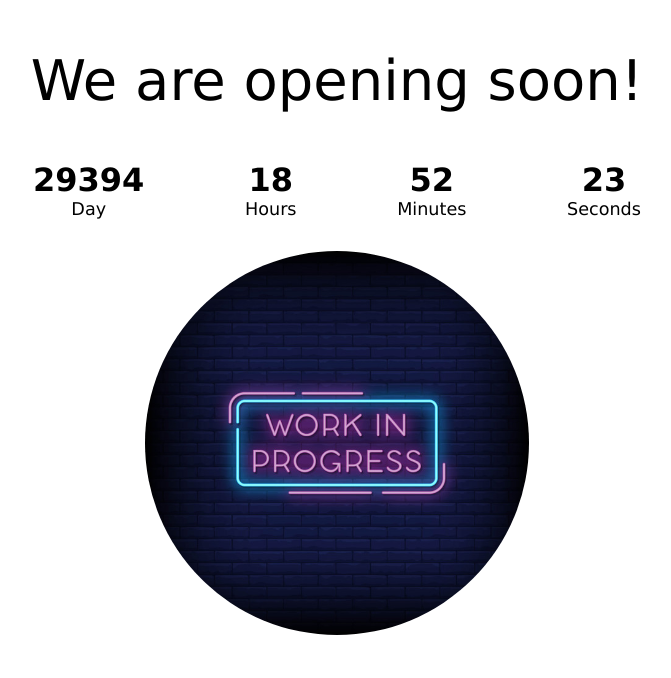
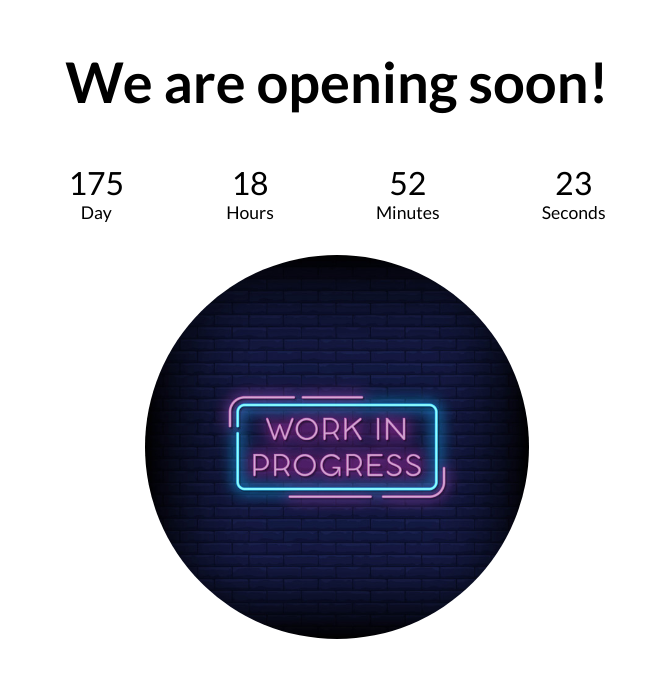
Before and after one commit to cur10sDEV/countDown, a plain HTML site: page index.html in a window 1280 px wide. Shown: the whole page, without its empty margins (303-974 px from the left). Drawn offline with Linux system fonts and the light colour scheme.

Commit message:
second commit

```diff
--- a/index.html
+++ b/index.html
@@ -5,6 +5,8 @@
     <meta http-equiv="X-UA-Compatible" content="IE=edge">
     <meta name="viewport" content="width=device-width, initial-scale=1.0">
     <link rel="stylesheet" href="style.css">
+    <link rel="preconnect" href="https://fonts.gstatic.com">
+    <link href="https://fonts.googleapis.com/css2?family=Lato:wght@300;400;700&display=swap" rel="stylesheet">
     <title>CountDown</title>
 </head>
 <body>
--- a/index.js
+++ b/index.js
@@ -1,7 +1,7 @@
 const countdown = () => {
 
 	// Assign Dates
-    const countDate = new Date('November 03, 2101 00:00:00').getTime();
+    const countDate = new Date('November 03, 2021 00:00:00').getTime();
     const now = new Date().getTime();
     const timeLeft = countDate - now;
 
--- a/style.css
+++ b/style.css
@@ -4,7 +4,7 @@
 }
 
 body {
-    font-family: Verdana, Geneva, Tahoma, sans-serif;
+    font-family: "Lato", sans-serif;
 }
 
 section {
@@ -17,7 +17,7 @@ section {
 h2 {
     font-size: 3.5rem;
     padding: 3rem;
-    font-weight: 500;
+    font-weight: 700;
 }
 
 .time {
@@ -31,11 +31,12 @@ h2 {
 
 h3 {
     font-size: 2rem;
+    font-weight: 400;
 }
 
 h4 {
     font-size: 1.1rem;
-    font-weight: 500;
+    font-weight: 400;
 }
 
 .waiting {
```
